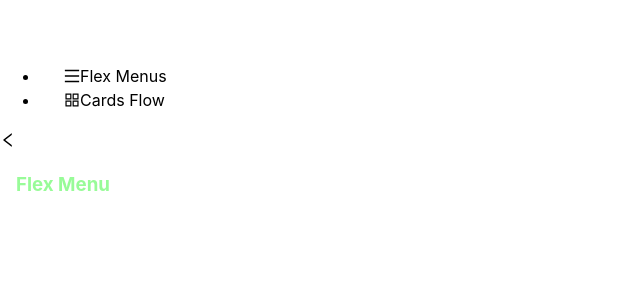
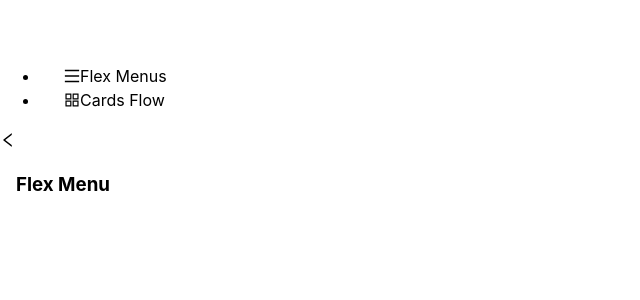
Before and after one commit to JK117/get-some-fries, a Vue app: page /menu in a window 1280 px wide. Shown: the top 300 px of the page, without its empty margins (0-640 px from the left). Built offline with nearby package versions, Linux system fonts and the light colour scheme.

Commit message:
:lipstick: Removed test style

```diff
--- a/src/styles/index.scss
+++ b/src/styles/index.scss
@@ -22,7 +22,3 @@ body {
     height: 100%;
     /* width: 100%; */
 }
-
-h1 {
-    color: palegreen !important;
-}
```
